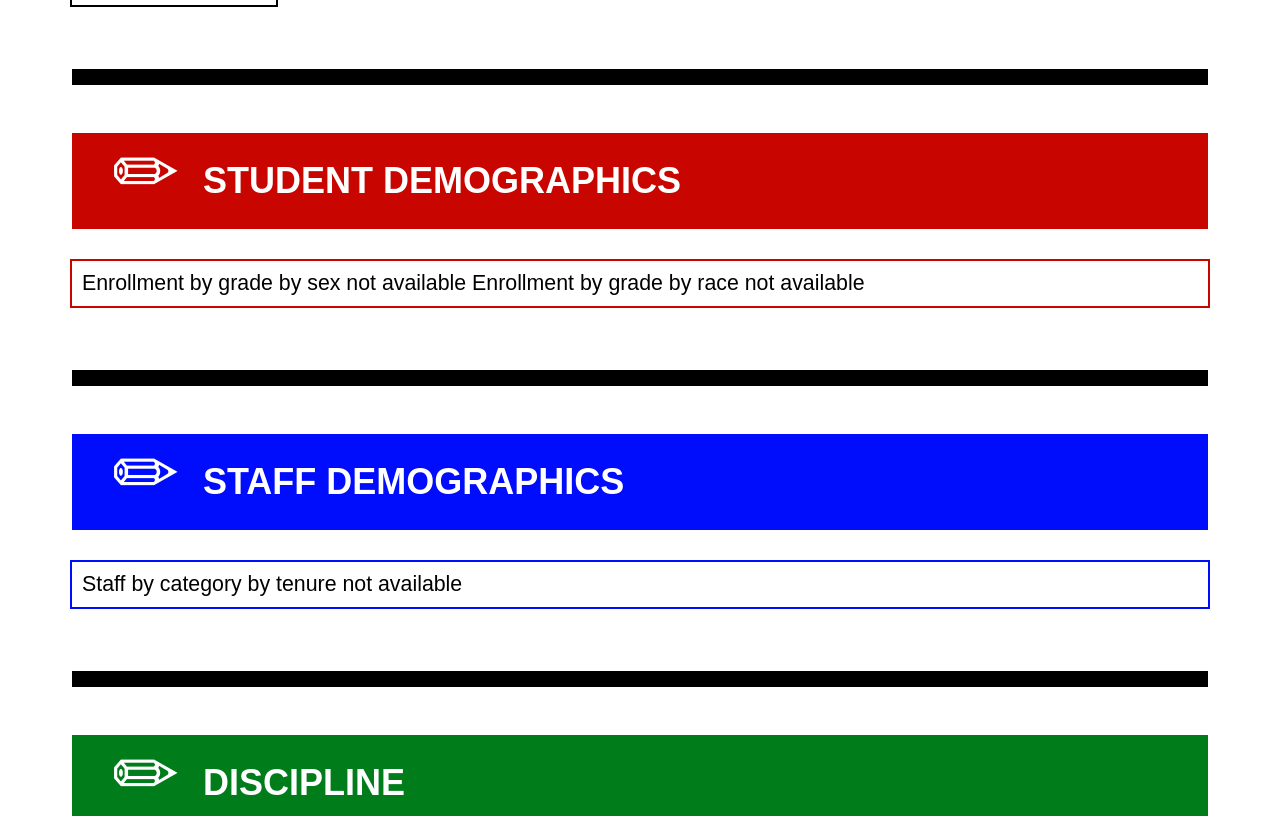
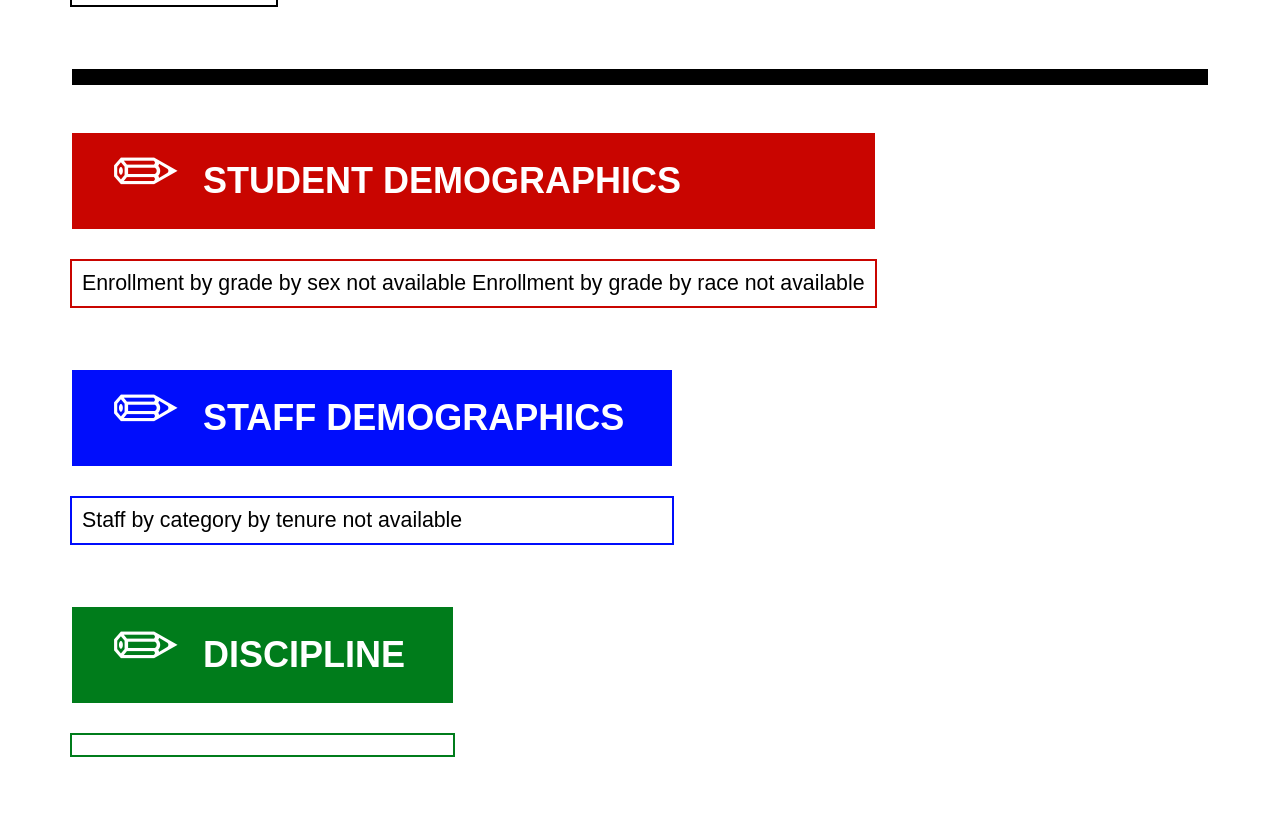
Before and after one commit to nwg/racine-schools, a Flask app: template app/templates/school.html in a window 1280 px wide. Shown: the part 570-1386 px from the top of the page. Run offline with Flask 2, Linux system fonts and the light colour scheme; the template is opened without the code that fills it, so the values that code supplies are empty; some libraries are stand-ins or nearby versions.

Commit message:
more width fixes

```diff
--- a/app/templates/school.html
+++ b/app/templates/school.html
@@ -241,7 +241,7 @@ div.section-label {
 
 div.table-section {
     margin-bottom: 4rem;
-    min-width: max-content;
+    width: max-content;
 }
 
 div.data-table span.source {
@@ -658,8 +658,6 @@ a.header-block:hover {
                 </div>
             </div>
 
-            <hr />
-
             <div class="table-section">
 
                 <div id="staff-demo-label" class="section-label">
@@ -779,8 +777,6 @@ a.header-block:hover {
                 </div>
             </div>
 
-            <hr />
-
             <div class="table-section">
 
                 <div id="discipline-label" class="section-label">
```
